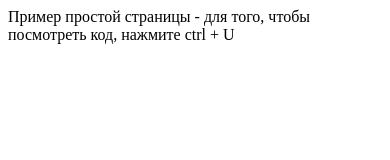
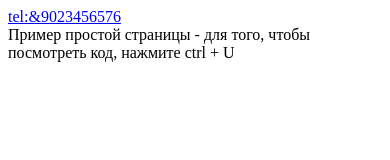
Before and after one commit to MikhailDvornikov/special-app, a plain HTML site: page index.html in a window 390 px wide. Drawn offline with Linux system fonts and the light colour scheme.

Commit message:
phone number added

```diff
--- a/index.html
+++ b/index.html
@@ -13,7 +13,7 @@
 <body>
     <div>
 
-
+    <a href="tel:&9023456576">tel:&9023456576</a>
 
 
     </div>
```
